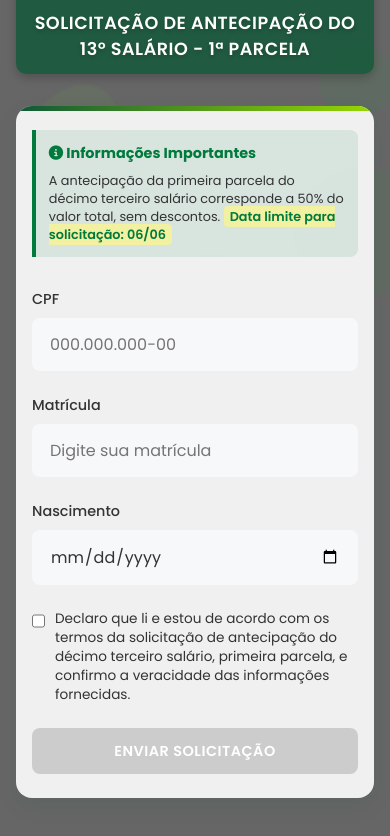
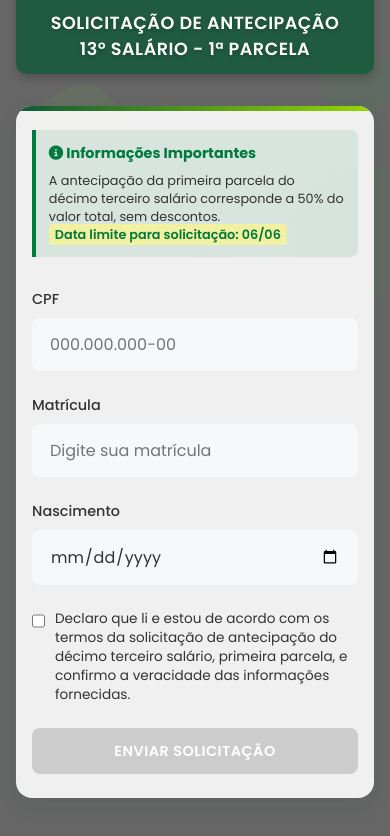
Before and after one commit to mediaware77/adiantamento-13, a plain HTML site: page index.html in a window 390 px wide. Shown: the part 90-926 px from the top of the page. Drawn offline with Linux system fonts and the light colour scheme.

Commit message:
melhoria no title para dispositivos mobile2

```diff
--- a/index.html
+++ b/index.html
@@ -24,14 +24,14 @@
     <div class="container">
         <div class="title-container">
             <img src="campina_branco2.png" alt="Logo PMCG" class="title-logo">
-            <h1 class="title">SOLICITAÇÃO DE ANTECIPAÇÃO DO 13º SALÁRIO - 1ª PARCELA</h1>
+            <h1 class="title">SOLICITAÇÃO DE ANTECIPAÇÃO</br>13º SALÁRIO - 1ª PARCELA</h1>
         </div>
 
         <div class="card">
             <div class="form-content" id="formContent">
                 <div class="info-box">
                     <h3><i class="fas fa-info-circle"></i> Informações Importantes</h3>
-                    <p>A antecipação da primeira parcela do décimo terceiro salário corresponde a 50% do valor total, sem descontos. <strong style="color: var(--primary-color); font-weight: 600; background-color: var(--accent-light); padding: 2px 6px; border-radius: 4px;">Data limite para solicitação: 06/06</strong></p>
+                    <p>A antecipação da primeira parcela do décimo terceiro salário corresponde a 50% do valor total, sem descontos.</br><strong style="color: var(--primary-color); font-weight: 600; background-color: var(--accent-light); padding: 2px 6px; border-radius: 4px;">Data limite para solicitação: 06/06</strong></p>
                 </div>
 
                 <form id="antecipacaoForm">
```
